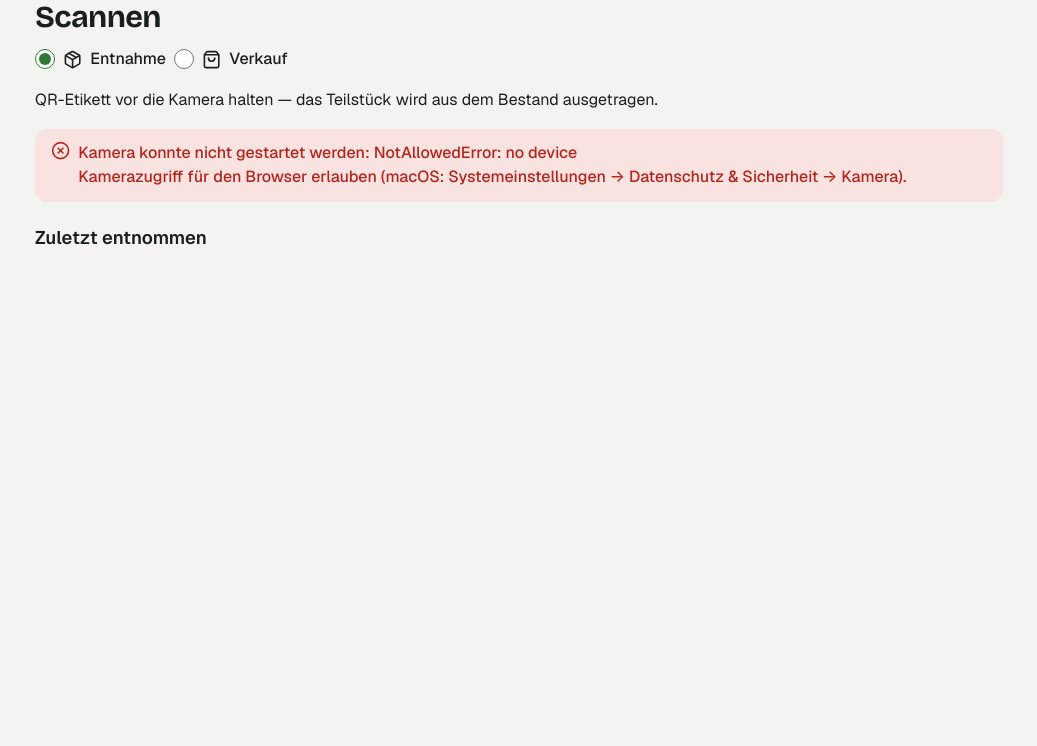
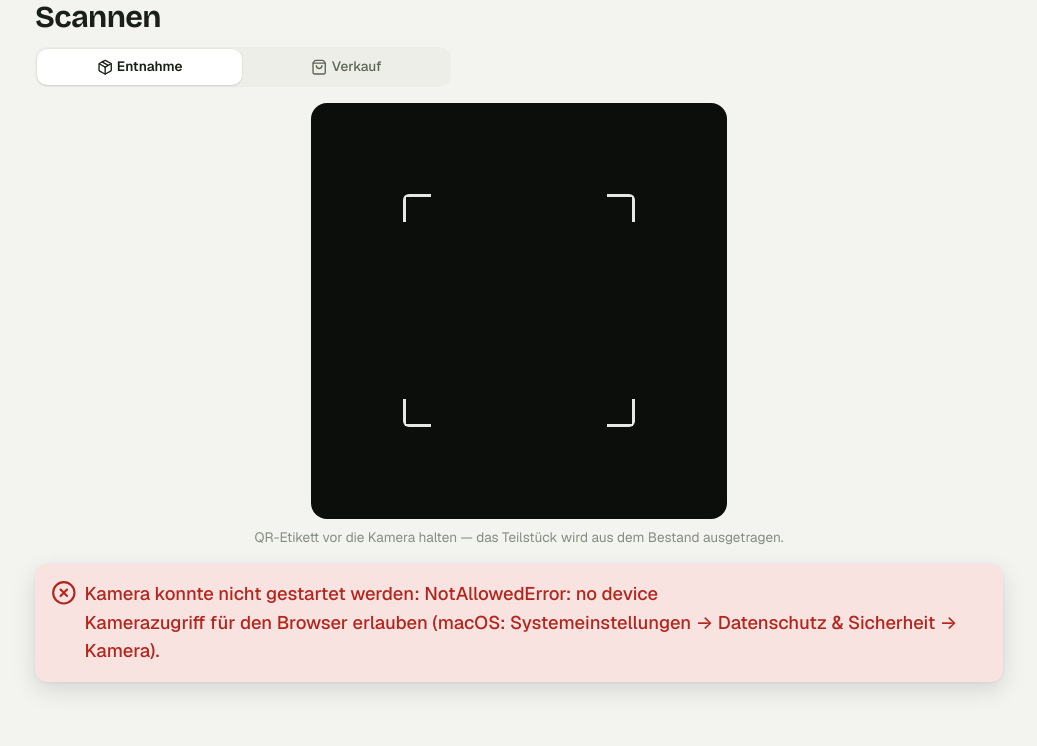
Before and after one commit to mlorenzsm/gamecooler, a FastAPI app: page /scan in a window 1280 px wide. Shown: the part 76-822 px from the top of the page, without its empty margins (121-1158 px from the left). Before the commit the page ends 321 px from the top, so only its background shows below. Run offline with FastAPI, Linux system fonts and the light colour scheme; parts of the project's set-up code (start-up, migrations or seed data) failed here and were passed over.

Commit message:
Redesign step 3: Scan screen
Take out / Sale as a segmented control, a square viewfinder with corner
marks where the label goes, a torch button where the camera supports it
(Chrome on Android; Safari on iOS doesn't expose it), the scan result as a
large card, and the basket as a grouped list with its total in the sell
button. "Recently taken out" only shows once something was.

Co-Authored-By: Claude Code <noreply@anthropic.com>

```diff
--- a/app/i18n_catalog.py
+++ b/app/i18n_catalog.py
@@ -149,6 +149,8 @@ EN = {
     "QR-Etikett vor die Kamera halten — das Teilstück wird aus dem Bestand ausgetragen.": "Hold the QR label in front of the camera — the cut is removed from stock.",
     "QR-Etiketten scannen und in den Warenkorb legen — dann Verkauf abschließen.": "Scan QR labels to add them to the basket — then complete the sale.",
     "Warenkorb": "Basket",
+    "Modus": "Mode",
+    "Taschenlampe": "Flashlight",
     "Zuletzt entnommen": "Recently taken out",
     "{n} Teilstücke, {total} €": "{n} cuts, {total} €",
     "Aus dem Warenkorb entfernen": "Remove from basket",
--- a/app/static/app.css
+++ b/app/static/app.css
@@ -253,8 +253,7 @@
   @media (min-width: 900px) { .filters { grid-template-columns: 1fr 1.4fr 1fr 2fr; } .filters input[type="search"] { grid-column: auto; } }
 
   /* camera: html5-qrcode sets the video to 100% of its container */
-  .scanner { max-width: 500px; margin: 0 auto; }
-  .scanner video { border-radius: var(--r-lg); }
+  .scanner video { display: block; }
 
   /* inventory: helper cell that forces the line break in the phone layout;
      on desktop it takes no part in the table so it doesn't shift columns */
@@ -468,3 +467,41 @@ nav.tabbar { view-transition-name: tabbar; }       /* the bar stays put while th
     .selection-bar { bottom: calc(84px + env(safe-area-inset-bottom)); }
   }
 }
+
+/* Scan: a square viewfinder with the camera filling it, corner marks where
+   the label goes, a torch button, and the answer to each scan as a card. */
+@layer components {
+  .segmented label { display: flex; align-items: center; justify-content: center; gap: var(--s-1); min-height: 36px; padding: 0 var(--s-3);
+                     border-radius: calc(var(--r-md) - 2px); color: var(--muted); font-size: var(--text-sm); font-weight: 500; cursor: pointer; }
+  .segmented label:has(input:checked) { background: var(--seg-on); color: var(--ink); font-weight: 600;
+                                        box-shadow: 0 1px 2px rgb(0 0 0 / 0.1), 0 0 0 0.5px rgb(0 0 0 / 0.04); }
+  .segmented label:has(input:focus-visible) { outline: 2px solid var(--accent); outline-offset: 1px; }
+
+  .viewfinder { position: relative; aspect-ratio: 1; max-width: min(100%, 26rem); margin: 0 auto;
+                border-radius: var(--r-lg); overflow: hidden; background: #0B0E0B; }
+  .viewfinder .scanner, .viewfinder .scanner > div { width: 100%; height: 100%; }
+  /* cover, not contain: the camera's 4:3 frame fills the square */
+  .viewfinder video { width: 100% !important; height: 100% !important; object-fit: cover; }
+  /* html5-qrcode draws its own shaded box; the corner marks replace it */
+  .viewfinder #qr-shaded-region { display: none; }
+  .viewfinder::after {
+    content: ""; position: absolute; inset: 22%; pointer-events: none;
+    --c: rgb(255 255 255 / 0.9); --l: 28px; --w: 3px;
+    background:
+      linear-gradient(var(--c), var(--c)) top left / var(--l) var(--w), linear-gradient(var(--c), var(--c)) top left / var(--w) var(--l),
+      linear-gradient(var(--c), var(--c)) top right / var(--l) var(--w), linear-gradient(var(--c), var(--c)) top right / var(--w) var(--l),
+      linear-gradient(var(--c), var(--c)) bottom left / var(--l) var(--w), linear-gradient(var(--c), var(--c)) bottom left / var(--w) var(--l),
+      linear-gradient(var(--c), var(--c)) bottom right / var(--l) var(--w), linear-gradient(var(--c), var(--c)) bottom right / var(--w) var(--l);
+    background-repeat: no-repeat; border-radius: 6px;
+  }
+  .torch { position: absolute; z-index: 2; right: var(--s-3); bottom: var(--s-3); border-radius: var(--r-pill);
+           background: rgb(0 0 0 / 0.45); border-color: transparent; color: #FFFFFF;
+           -webkit-backdrop-filter: blur(10px); backdrop-filter: blur(10px); }
+  .torch[aria-pressed="true"] { background: #FFFFFF; color: #0B0E0B; }
+  .viewfinder + .list-foot { margin-top: var(--s-2); }
+  .scan-result:empty { display: none; }
+  .scan-result > div { font-size: var(--text-lg); padding: var(--s-4); box-shadow: var(--shadow-float); }
+  .scan-result .icon { width: 1.6rem; height: 1.6rem; flex: none; }
+  ul.list-group { list-style: none; padding: 0; }
+  ul.list-group .list-row { padding-block: var(--s-2); }
+}
--- a/app/templates/scan.html
+++ b/app/templates/scan.html
@@ -3,31 +3,37 @@
 
 <h2 class="page-title">{{ t("Scannen") }}</h2>
 
-<div class="toolbar mb-4">
-  <label class="inline-check">
-    <input type="radio" name="mode" value="consume" checked> {{ icon('package') }}{{ t("Entnahme") }}
-  </label>
-  <label class="inline-check">
-    <input type="radio" name="mode" value="sell"> {{ icon('shopping-bag') }}{{ t("Verkauf") }}
-  </label>
+{# Same segmented control as Single/Bulk on Print, built from radios so the
+   script keeps reading input[name=mode]. #}
+<div class="segmented" role="radiogroup" aria-label="{{ t("Modus") }}">
+  <label><input type="radio" name="mode" value="consume" checked class="visually-hidden">{{ icon('package') }}{{ t("Entnahme") }}</label>
+  <label><input type="radio" name="mode" value="sell" class="visually-hidden">{{ icon('shopping-bag') }}{{ t("Verkauf") }}</label>
 </div>
-<p id="mode-hint">{{ t("QR-Etikett vor die Kamera halten — das Teilstück wird aus dem Bestand ausgetragen.") }}</p>
 
-<div id="reader" class="scanner"></div>
+<div class="viewfinder">
+  <div id="reader" class="scanner"></div>
+  <button type="button" id="torch" class="torch icon-only" hidden aria-pressed="false"
+          title="{{ t("Taschenlampe") }}" aria-label="{{ t("Taschenlampe") }}">{{ icon('flashlight') }}</button>
+</div>
+<p id="mode-hint" class="list-foot center">{{ t("QR-Etikett vor die Kamera halten — das Teilstück wird aus dem Bestand ausgetragen.") }}</p>
 
-<div class="mt-4" id="result"></div>
+{# The answer to each scan: big enough to read at arm's length. #}
+<div id="result" class="scan-result" aria-live="polite"></div>
 
 <form method="post" action="/sell" id="basket-form" class="mt-4" hidden>
-  <h3>{{ icon('shopping-bag') }}{{ t("Warenkorb") }}</h3>
-  <ul id="basket"></ul>
-  <p><b id="basket-summary"></b></p>
-  <button type="submit" class="print">
-    {{ icon('shopping-bag') }}{{ t("{n} Teilstücke verkaufen", n='<span id="basket-count"></span>') | safe }}
-  </button>
+  <h3>{{ t("Warenkorb") }}</h3>
+  <ul id="basket" class="list-group"></ul>
+  <div class="action-bar">
+    <button type="submit" class="print">
+      {{ icon('shopping-bag') }}<span>{{ t("{n} Teilstücke verkaufen", n='<span id="basket-count"></span>') | safe }}</span><span class="total num" id="basket-summary"></span>
+    </button>
+  </div>
 </form>
 
-<h3>{{ t("Zuletzt entnommen") }}</h3>
-<ul id="log"></ul>
+<section id="log-section" class="mt-4" hidden>
+  <h3>{{ t("Zuletzt entnommen") }}</h3>
+  <ul id="log" class="list-group"></ul>
+</section>
 
 <script src="/static/html5-qrcode.min.js"></script>
 <script>
@@ -89,16 +95,20 @@ function updateBasket() {
   const notes = [];
   if (unweighed) notes.push(T['{n} ohne Gewicht'].replace('{n}', unweighed));
   if (unpriced) notes.push(T['{n} ohne Preis'].replace('{n}', unpriced));
-  document.getElementById('basket-summary').textContent =
-    T['{n} Teilstücke, {total} €'].replace('{n}', basket.size).replace('{total}', fmt(total)) + (notes.length ? ` (${notes.join(', ')})` : '');
+  // The button already says how many; it shows the total, and what the
+  // total leaves out goes into the tooltip.
+  const summary = document.getElementById('basket-summary');
+  summary.textContent = `${fmt(total)} €${notes.length ? ' *' : ''}`;
+  summary.title = T['{n} Teilstücke, {total} €'].replace('{n}', basket.size).replace('{total}', fmt(total)) + (notes.length ? ` (${notes.join(', ')})` : '');
 }
 
 function addToBasket(p) {
   if (basket.has(p.uuid)) return false;
   basket.set(p.uuid, p);
   const li = document.createElement('li');
+  li.className = 'list-row';
   const priceText = p.total_price == null ? esc(T['ohne Preis']) : `${fmt(p.total_price)} €`;
-  li.innerHTML = `${p.species} – ${p.part}, ${amount(p)}, ${priceText} ` +
+  li.innerHTML = `<span class="grow">${esc(p.species)} – ${esc(p.part)}<br><span class="muted">${esc(amount(p))}</span></span><span class="num">${priceText}</span>` +
     `<input type="hidden" name="uuid" value="${p.uuid}" form="basket-form"> ` +
     `<button type="button" class="small icon-only" title="${esc(T['Aus dem Warenkorb entfernen'])}" aria-label="${esc(T['Aus dem Warenkorb entfernen'])}">{{ icon('trash-2') }}</button>`;
   li.querySelector('button').addEventListener('click', () => {
@@ -153,8 +163,10 @@ async function onScan(text) {
     } else {
       show(`${esc(T['Entnommen:'])}<br><b>${desc}</b>`, 'msg');
       const li = document.createElement('li');
+      li.className = 'list-row';
       li.textContent = desc;
       logEl.prepend(li);
+      document.getElementById('log-section').hidden = false;
       if (navigator.vibrate) navigator.vibrate(100);
     }
   } catch (e) {
@@ -183,12 +195,27 @@ async function startScanner() {
     // prefer a back camera if present (phone), otherwise first camera (Mac)
     const back = cameras.find(c => /back|rear|rück/i.test(c.label));
     await scanner.start((back || cameras[0]).id, scanConfig, onScan, () => {});
+    setupTorch();
   } catch (err) {
     show(esc(T['Kamera konnte nicht gestartet werden: {error}'].replace('{error}', () => err)) + '<br>' +
          esc(T['Kamerazugriff für den Browser erlauben (macOS: Systemeinstellungen → Datenschutz & Sicherheit → Kamera).']), 'error');
   }
 }
 
+// Torch for labels deep in a dark freezer. Only offered where the camera
+// supports it — Chrome on Android does, Safari on iOS doesn't (yet).
+function setupTorch() {
+  let torch;
+  try { torch = scanner.getRunningTrackCameraCapabilities().torchFeature(); } catch (e) { return; }
+  if (!torch.isSupported()) return;
+  const btn = document.getElementById('torch');
+  btn.hidden = false;
+  btn.addEventListener('click', async () => {
+    const on = btn.getAttribute('aria-pressed') !== 'true';
+    try { await torch.apply(on); btn.setAttribute('aria-pressed', String(on)); } catch (e) {}
+  });
+}
+
 startScanner();
 </script>
 
```
Also changed, not shown: app/static/icons.svg.
